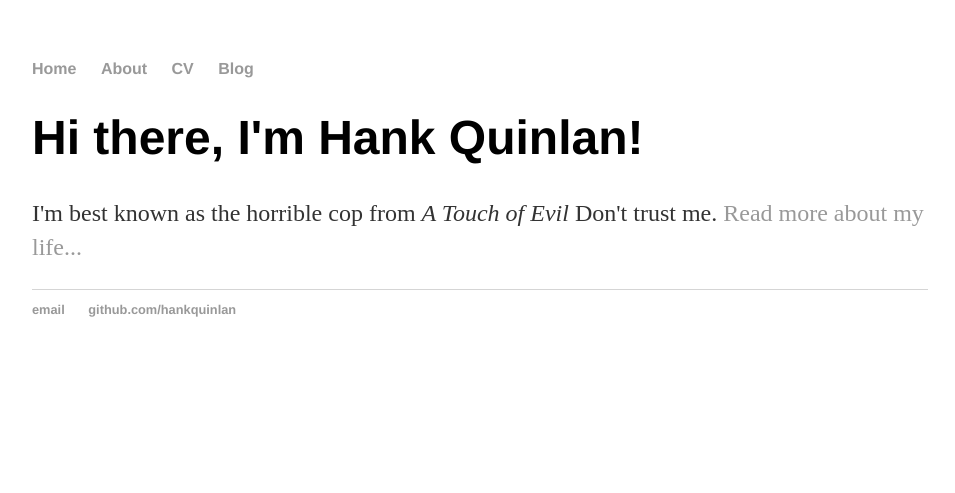
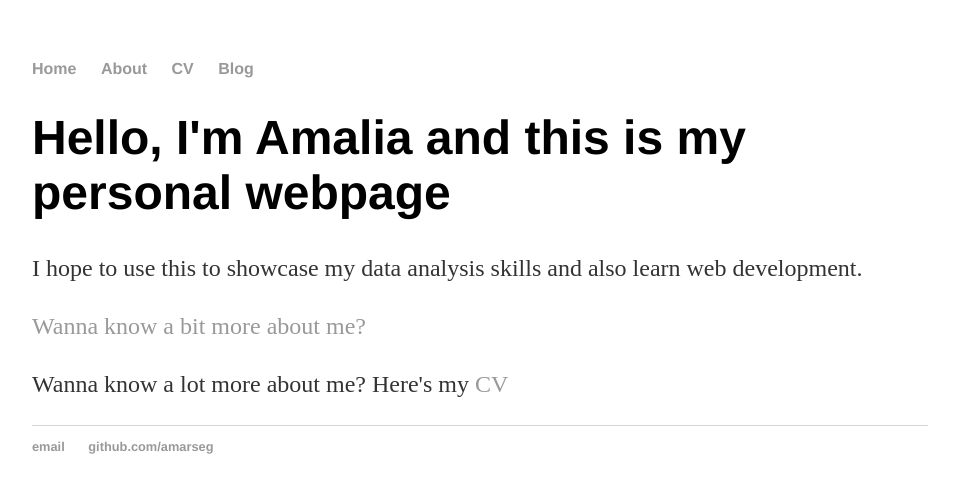
Before and after one commit to amarseg/amarseg.github.io, a Jekyll site: the page built from index.html, in a window 1280 px wide. Shown: the top 493 px of the page, without its empty margins (160-1115 px from the left). Built offline with Jekyll 4.4.1, drawn with Linux system fonts in a browser that asks for light colours.

```diff
--- a/_layouts/default.html
+++ b/_layouts/default.html
@@ -21,8 +21,8 @@
 			</div><!-- /.container -->
 			<footer>
 	    		<ul>
-	        		<li><a href="mailto:hankquinlanhub@gmail.com">email</a></li>
-	        		<li><a href="https://github.com/hankquinlan">github.com/hankquinlan</a></li>
+	        		<li><a href="mailto:amalia.martinez.segura@gmail.com">email</a></li>
+	        		<li><a href="https://github.com/amarseg">github.com/amarseg</a></li>
 				</ul>
 			</footer>
 		</body>
--- a/index.html
+++ b/index.html
@@ -1,8 +1,10 @@
 ---
 layout: default
-title: Hank Quinlan, Horrible Cop
+title: Amalia Martínez Segura
 ---
 <div class="blurb">
-	<h1>Hi there, I'm Hank Quinlan!</h1>
-	<p>I'm best known as the horrible cop from <em>A Touch of Evil</em> Don't trust me. <a href="/about">Read more about my life...</a></p>
+	<h1>Hello, I'm Amalia and this is my personal webpage</h1>
+	<p> I hope to use this to showcase my data analysis skills and also learn web development. </p>
+	<p> <a href="/about">Wanna know a bit more about me?</a></p>
+	<p> Wanna know a lot more about me? Here's my <a href="/cv">CV</a></p>
 </div><!-- /.blurb -->
```
Also changed, not shown: blog/atom.xml (+8 -8 lines).
